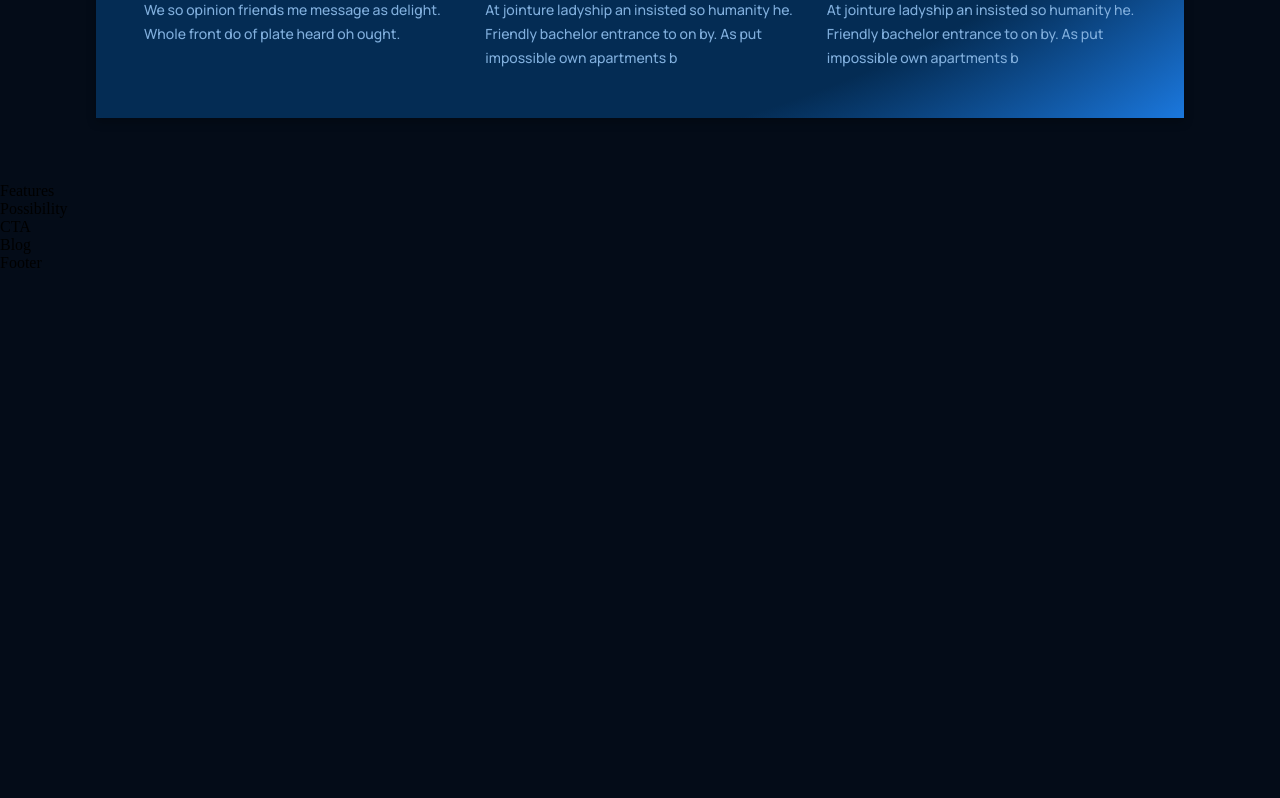
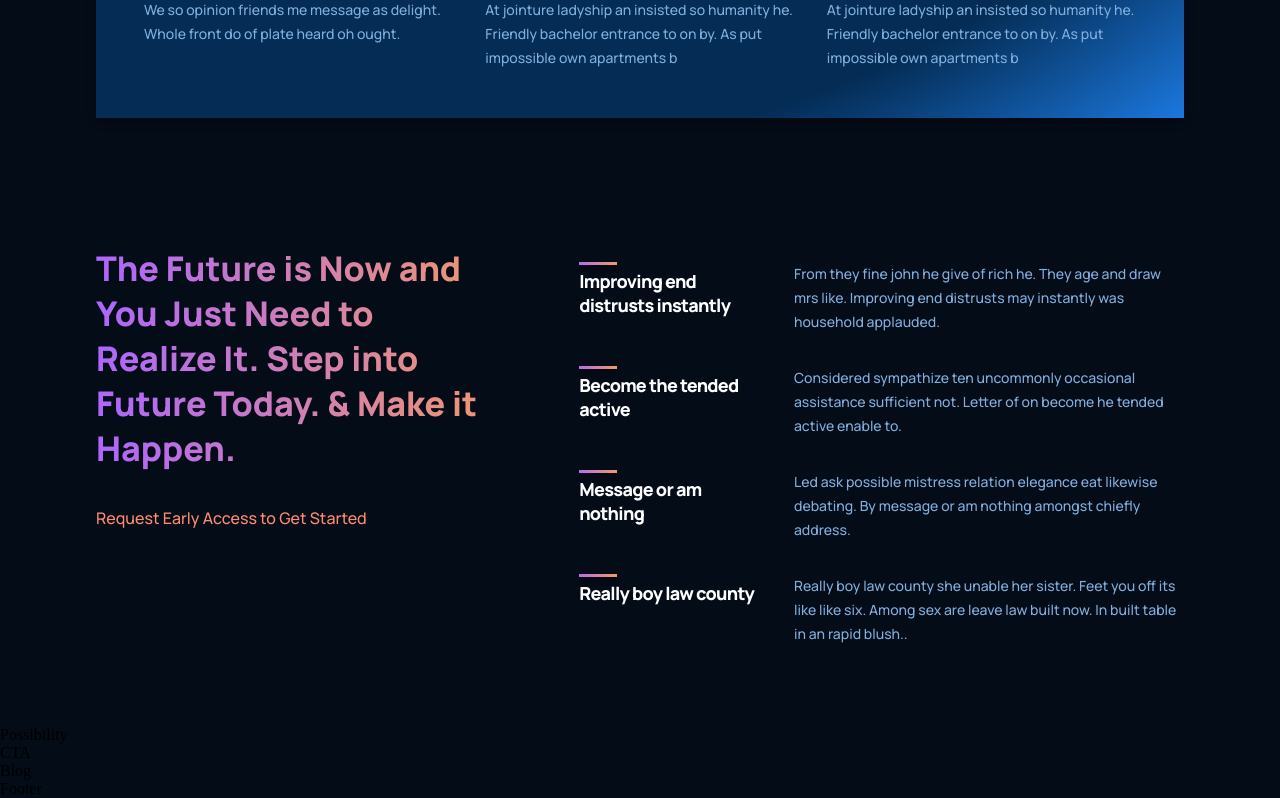
Before and after one commit to eliakuzmanova/gpt-3, a React (Create React App) app: page / in a window 1280 px wide. Shown: the part 1501-2299 px from the top of the page. Before the commit the page ends 1773 px from the top, so only its background shows below. Built offline with nearby package versions, Linux system fonts and the light colour scheme.

Commit message:
add features section

```diff
--- a/src/containers/features/Features.jsx
+++ b/src/containers/features/Features.jsx
@@ -1,9 +1,39 @@
 import React from 'react'
+import {Feature} from '../../components';
 import './features.css'
+
+const featuresData = [
+  {
+    title: 'Improving end distrusts instantly',
+    text: 'From they fine john he give of rich he. They age and draw mrs like. Improving end distrusts may instantly was household applauded.',
+  },
+  {
+    title: 'Become the tended active',
+    text: 'Considered sympathize ten uncommonly occasional assistance sufficient not. Letter of on become he tended active enable to.',
+  },
+  {
+    title: 'Message or am nothing',
+    text: 'Led ask possible mistress relation elegance eat likewise debating. By message or am nothing amongst chiefly address.',
+  },
+  {
+    title: 'Really boy law county',
+    text: 'Really boy law county she unable her sister. Feet you off its like like six. Among sex are leave law built now. In built table in an rapid blush..',
+  },
+];
 
 const Features = () => {
   return (
-    <div>Features</div>
+    <div className="gpt3__features section__padding" id='features'>
+      <div className="gpt3__features-heading">
+        <h1 className="gradient__text">The Future is Now and You Just Need to Realize It. Step into Future Today. & Make it Happen.</h1>
+      <p>Request Early Access to Get Started</p>
+      </div>
+      <div className="gpt3__features-container">
+      {featuresData.map((item, index) => (
+        <Feature title={item.title} text={item.text} key={item.title + index} />
+      ))}
+      </div>
+    </div>
   )
 }
 
--- a/src/containers/features/features.css
+++ b/src/containers/features/features.css
@@ -0,0 +1,60 @@
+.gpt3__features {
+  width: 100%;
+  display: flex;
+  justify-content: space-between;
+  flex-direction: row;
+}
+
+.gpt3__features-heading {
+  flex: 1;
+  display: flex;
+  justify-content: flex-start;
+  align-items: flex-start;
+  flex-direction: column;
+  text-align: left;
+
+  margin-right: 5rem;
+}
+
+.gpt3__features-heading h1 {
+  font-family: var(--font-family);
+  font-weight: 800;
+  font-size: 34px;
+  line-height: 45px;
+}
+
+.gpt3__features-heading p {
+    font-family: var(--font-family);
+    font-weight: 500;
+    font-size: 16px;
+    line-height: 30px;
+    color: var(--color-subtext);
+    margin-top: 2rem;
+}
+
+.gpt3__features-container {
+    flex: 1.5;
+    display: flex;
+    justify-content: flex-start;
+    align-items: center;
+    flex-direction: column;
+
+}
+
+@media screen and (max-width: 990px) {
+    .gpt3__features {
+        flex-direction: column;
+    }
+
+    .gpt3__features-heading {
+        margin: 0 0 2rem 0;
+    }
+}
+
+
+@media screen and (max-width: 550px) {
+    .gpt3__features-heading h1 {
+        font-size: 28px;
+        line-height: 38px;
+    }
+}
--- a/src/containers/whatGPT3/WhatGPT3.jsx
+++ b/src/containers/whatGPT3/WhatGPT3.jsx
@@ -1,5 +1,5 @@
 import React from 'react';
-import Feature from '../../components/feature/Feature';
+import {Feature} from '../../components';
 import './whatGPT3.css';
 
 const WhatGPT3 = () => (
```
